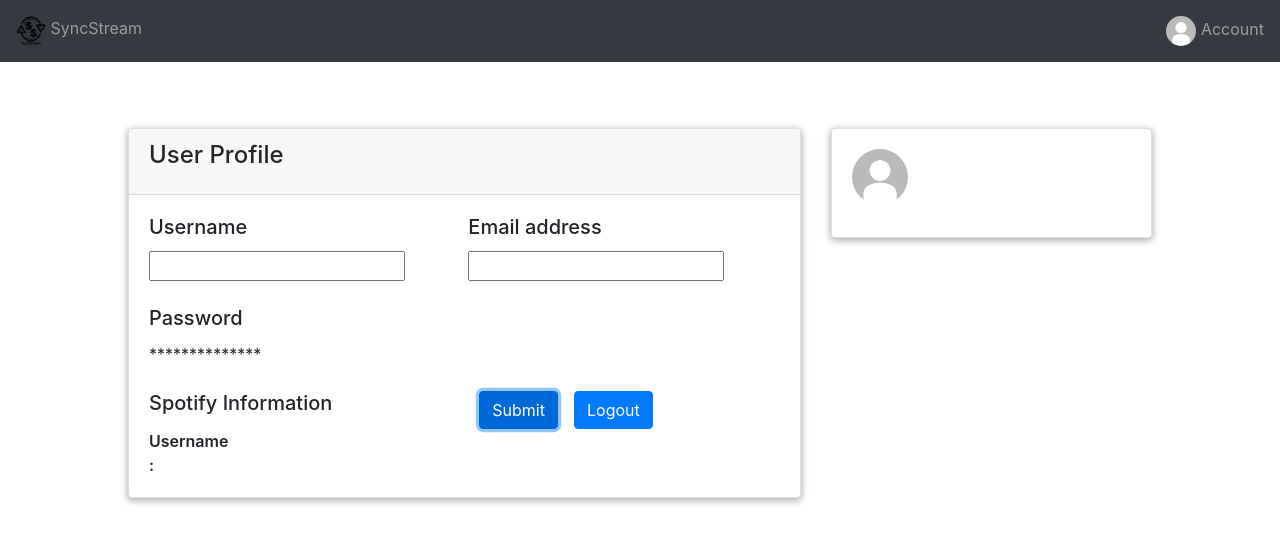
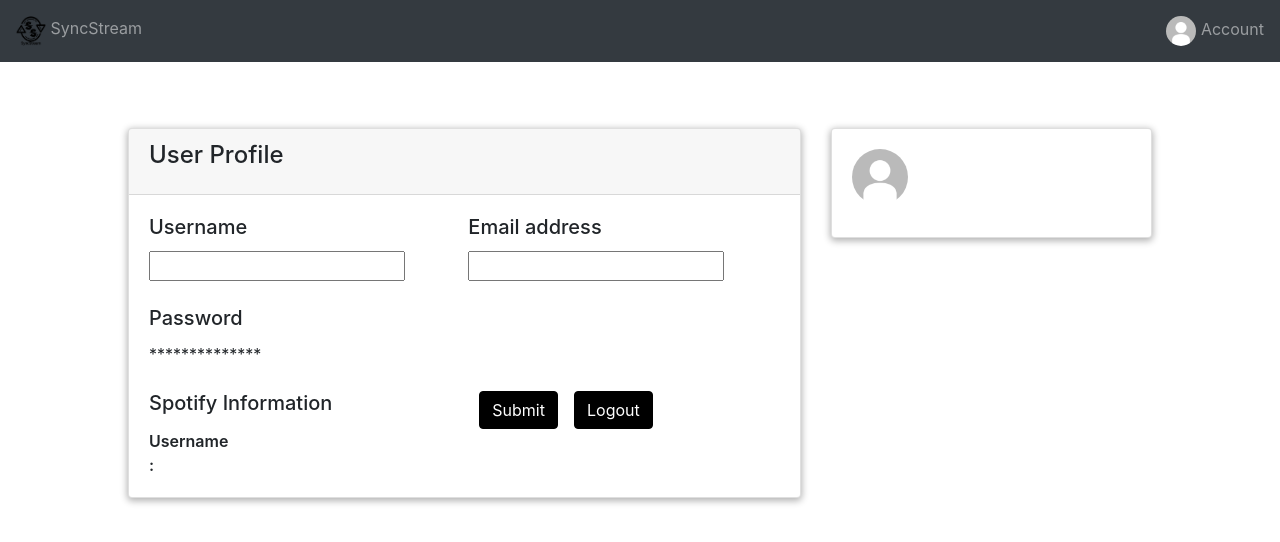
Before and after one commit to Jonathan204/SyncStream, a React (Create React App) app in the folder client/: page /profile in a window 1280 px wide. Both pictures are taken after a click on the button "Edit Profile". Shown: the top 542 px of the page. Built offline with nearby package versions, Linux system fonts and the light colour scheme; no server answers.

Commit message:
login and profile styling

```diff
--- a/client/public/styles.css
+++ b/client/public/styles.css
@@ -1,6 +1,6 @@
 #login-background {
   width: 100%;
-  height: 500%;
+  height: 100%;
   position: absolute;
   background-color: rgb(255, 255, 255);
 }
--- a/client/src/components/Account/styles.css
+++ b/client/src/components/Account/styles.css
@@ -22,8 +22,25 @@
 }
 
 .submit-button:hover {
-  background-color: rgb(26, 27, 27);
+  background-color: rgb(50, 50, 50);
+  border-color: rgb(50, 50, 50);
+}
+
+.submit-button:focus:hover {
+  background-color: rgb(50, 50, 50) !important;
+  border-color: rgb(50, 50, 50) !important;
+  box-shadow: 0 2px 7px 1px rgba(5, 5, 5, 0.5) !important;
+}
+
+.submit-button:disabled {
+  background-color: rgb(0, 0, 0);
   border-color: black;
+}
+
+.submit-button:focus {
+  background-color: black !important;
+  border-color: black !important;
+  box-shadow: 0 2px 7px 1px rgba(5, 5, 5, 0.5) !important;
 }
 
 .account-window {
--- a/client/src/components/Profile/Profile.js
+++ b/client/src/components/Profile/Profile.js
@@ -109,16 +109,24 @@ export class Profile extends Component {
                   </Col>
                   <Col>
                     {editing ? (
-                      <Button type="submit" onClick={this.handleSubmitProfile}>
+                      <Button
+                        className="profile-submit-button"
+                        type="submit"
+                        onClick={this.handleSubmitProfile}
+                      >
                         Submit
                       </Button>
                     ) : (
-                      <Button type="submit" onClick={this.handleEditProfile}>
+                      <Button
+                        className="profile-submit-button"
+                        type="submit"
+                        onClick={this.handleEditProfile}
+                      >
                         Edit Profile
                       </Button>
                     )}
                     <Button
-                      className="ml-3"
+                      className="ml-3 profile-submit-button"
                       type="submit"
                       onClick={this.handleLogout}
                     >
@@ -173,6 +181,4 @@ const mapDispatchToProps = (dispatch) => ({
   },
 });
 
-export default withRouter(
-  connect(mapStateToProps, mapDispatchToProps)(Profile)
-);
+export default withRouter(connect(mapStateToProps, mapDispatchToProps)(Profile));
--- a/client/src/components/Profile/styles.css
+++ b/client/src/components/Profile/styles.css
@@ -17,3 +17,25 @@
 .card-style {
   box-shadow: 0 2px 7px 1px rgba(0, 0, 0, 0.3);
 }
+
+.profile-submit-button {
+  background-color: rgb(0, 0, 0);
+  border-color: black;
+}
+
+.profile-submit-button:hover {
+  background-color: rgb(50, 50, 50);
+  border-color: rgb(50, 50, 50);
+}
+
+.profile-submit-button:focus:hover {
+  background-color: rgb(50, 50, 50) !important;
+  border-color: rgb(50, 50, 50) !important;
+  box-shadow: 0 2px 7px 1px rgba(5, 5, 5, 0.5) !important;
+}
+
+.profile-submit-button:focus {
+  background-color: black !important;
+  border-color: black !important;
+  box-shadow: none !important;
+}
```
